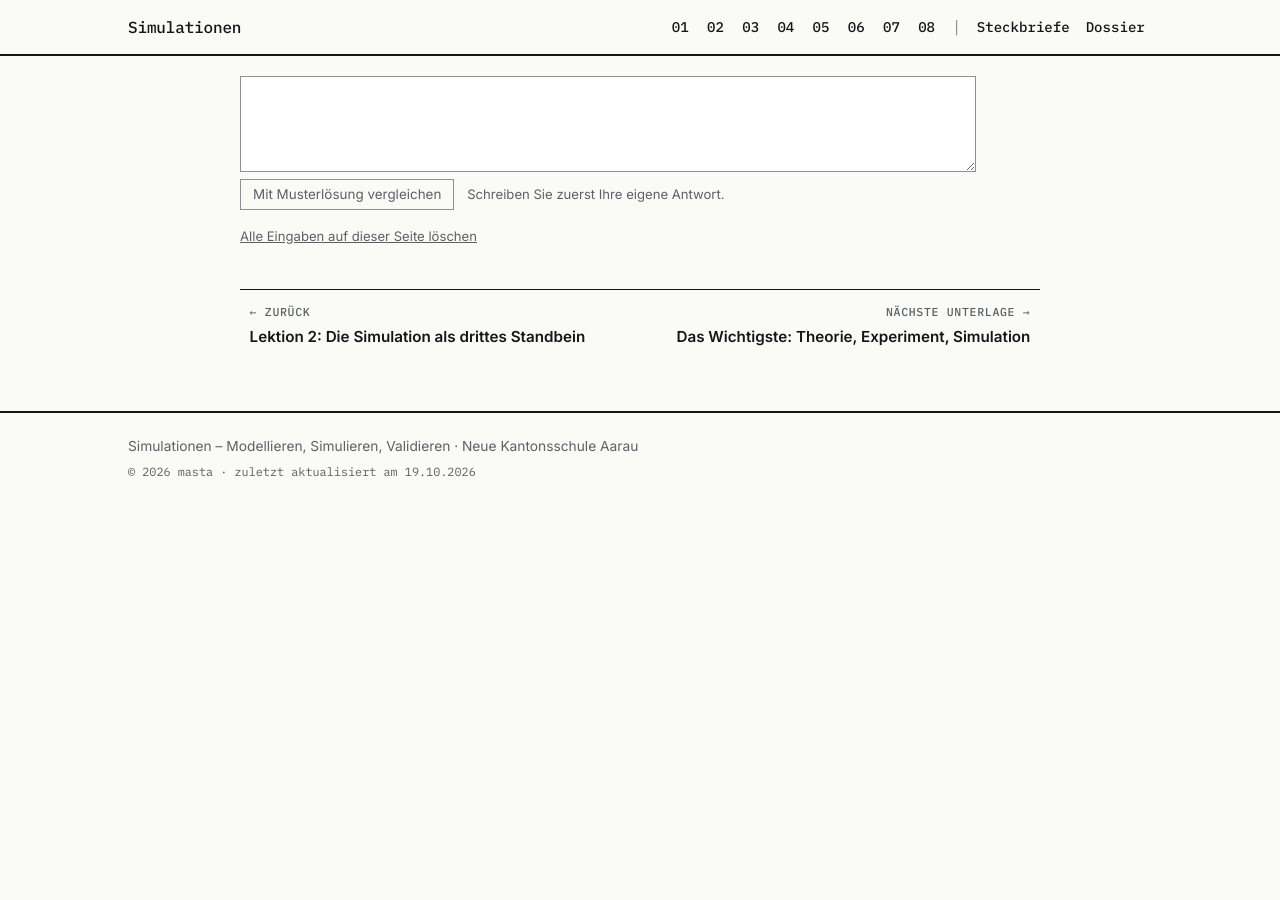
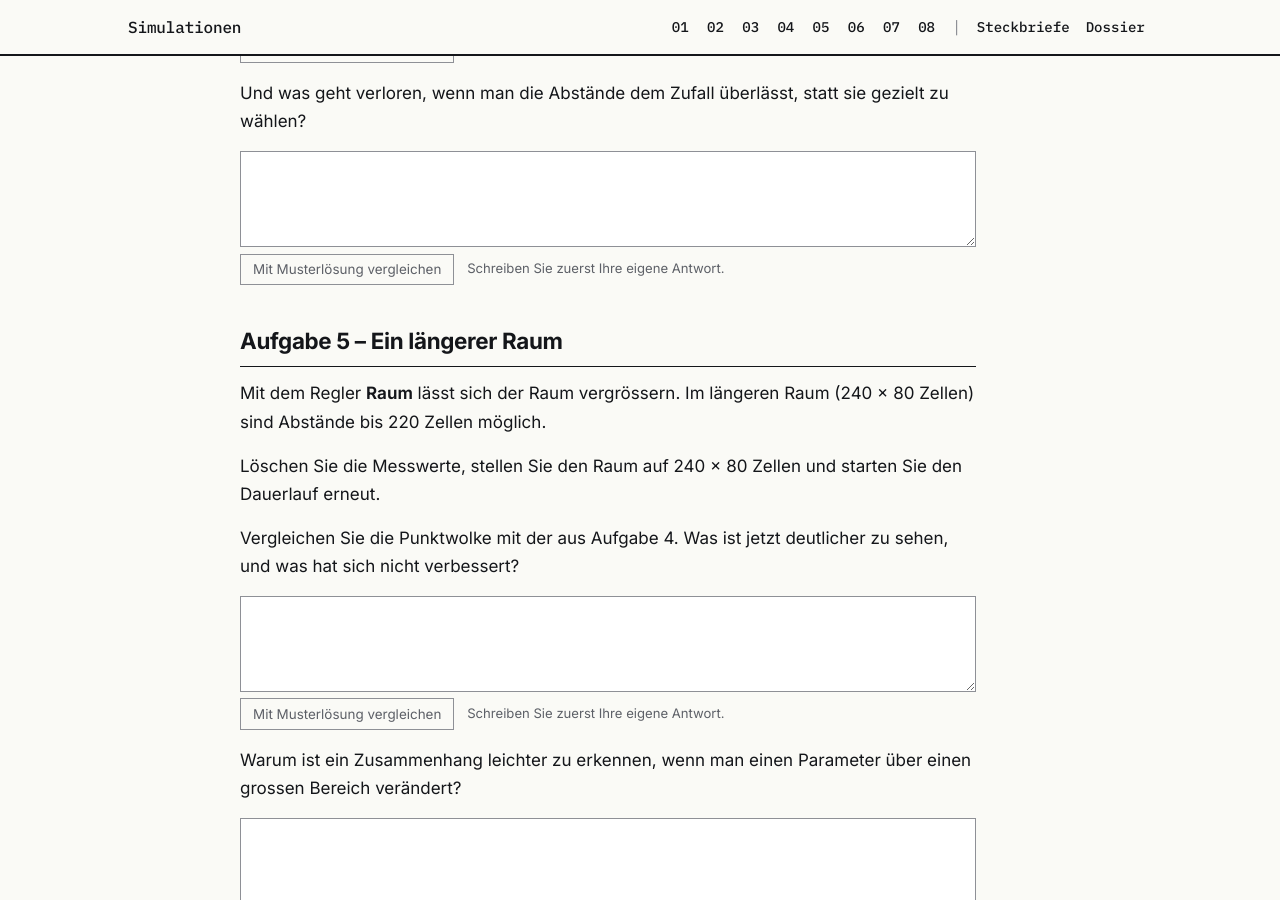
Before and after one commit to masta-nksa/Simulation, a Jekyll site: the page built from lektionen/L2_Zusatz_Modellkritik.md, in a window 1280 px wide and 900 px high, scrolled down 4376 px. Built offline with Jekyll 4.4.1, drawn with Linux system fonts in a browser that asks for light colours; our own code applies the rules of GitHub Pages for plain Markdown files; before the commit the page ends 4900 px from its top, so only the background shows below that; some of the changed text lies outside the part shown.

Commit message:
Brown-Simulation: Raum wählbar (120 × 80, 240 × 80, 240 × 160 Zellen)
Im Dauerlauf der Zusatz-Etappe lässt sich der Raum vergrössern; der grösste
Abstand und das Rechentempo passen sich an, die Messtabelle führt den Raum
als Spalte. Neue Aufgabe 5 zum längeren Raum.

Co-Authored-By: Claude Opus 5.5 <noreply@anthropic.com>

```diff
--- a/assets/js/sim-brown.js
+++ b/assets/js/sim-brown.js
@@ -22,22 +22,29 @@
      data-dauerlauf  zusätzlicher Knopf «Dauerlauf»: Die Simulation wählt den
                      Abstand selbst zufällig und reiht Durchgang an Durchgang,
                      bis man sie stoppt.
+     data-raum       zusätzlicher Regler «Raum» (120 × 80, 240 × 80 oder
+                     240 × 160 Zellen). Die Messtabelle erhält dann als dritte
+                     Spalte den Raum: Abstand, Zeit, Raum, Teilchen, Schwelle.
    ========================================================================== */
 
 (function () {
   "use strict";
 
-  var BREITE = 120, HOEHE = 80;      // Raum in Zellen
+  var RAEUME = [[120, 80], [240, 80], [240, 160]];   // wählbare Räume in Zellen; der erste ist der Standard
+  var BILD_B = 600;                  // Breite der Leinwand in Bildpunkten
   var QUELLE_B = 4, QUELLE_H = 10;   // Quelle am linken Rand, in der Mitte
   var DET_B = 4, DET_H = 8;          // Detektor
-  var ZELLE = 5;                     // Bildpunkte pro Zelle
   var HOECHSTENS = 200000;           // Abbruch, falls der Detektor nie anschlägt
 
   function bauen(kasten, h) {
     var ziel = kasten.dataset.ziel || "brown";
-    var bild = h.leinwand(BREITE * ZELLE, HOEHE * ZELLE,
+    var mitRaum = kasten.hasAttribute("data-raum");
+    var BREITE = RAEUME[0][0], HOEHE = RAEUME[0][1];   // Raum in Zellen
+    var ZELLE = BILD_B / BREITE;                       // Bildpunkte pro Zelle
+    var bild = h.leinwand(BILD_B, HOEHE * ZELLE,
       "Raum mit Teilchen, die sich zufällig bewegen. Links die Quelle, rechts davon der Detektor.");
     var ctx = bild.ctx;
+    var dichte = bild.element.width / BILD_B;          // Gerätepixel pro Bildpunkt
 
     var xs, ys, da, n, zeit, angekommen, zustand, rahmen = null;
     var mitte = HOEHE >> 1;
@@ -52,6 +59,21 @@
     var schwelle = h.regler({ titel: "Schwelle des Detektors", min: 1, max: 10, wert: 3, einheit: "Teilchen", beiAenderung: geaendert });
     var TEMPI = [1, 5, 50], TEMPO_NAME = ["langsam", "schnell", "sehr schnell"];
     var tempo = h.regler({ titel: "Tempo der Anzeige", min: 0, max: 2, wert: 1, format: function (v) { return TEMPO_NAME[v]; } });
+    // Raum wechseln: Leinwand neu zuschneiden, grösster Abstand passt sich an
+    // (20 Zellen vor der rechten Wand ist Schluss).
+    function raumSetzen(i) {
+      BREITE = RAEUME[i][0]; HOEHE = RAEUME[i][1]; ZELLE = BILD_B / BREITE; mitte = HOEHE >> 1;
+      bild.hoehe = HOEHE * ZELLE;
+      bild.element.height = Math.round(bild.hoehe * dichte);
+      bild.element.style.aspectRatio = BILD_B + " / " + bild.hoehe;
+      ctx.setTransform(dichte, 0, 0, dichte, 0, 0);
+      var feld = abstand.element.querySelector("input");
+      feld.max = BREITE - 20;
+      if (abstand.wert() > BREITE - 20) abstand.setzen(BREITE - 20);
+    }
+    var raum = mitRaum ? h.regler({ titel: "Raum", min: 0, max: RAEUME.length - 1, wert: 0,
+      format: function (v) { return RAEUME[v][0] + " × " + RAEUME[v][1] + " Zellen"; },
+      beiAenderung: function (v) { dauer = false; raumSetzen(v); neu(); } }) : null;
 
     var status = h.el("p", { class: "sim-status", "aria-live": "polite" });
     // Ein Knopf startet jeden Durchgang – auch den nächsten mit gleichen Werten.
@@ -72,12 +94,14 @@
     function naechster() {
       if (dauerZahl >= DAUER_HOECHSTENS) { dauer = false; neu(); return; }
       dauerZahl++;
-      abstand.setzen(10 + 5 * Math.floor(Math.random() * 19));   // 10, 15, … 100 Zellen
+      abstand.setzen(10 + 5 * Math.floor(Math.random() * ((BREITE - 30) / 5 + 1)));   // 10, 15, … bis 20 Zellen vor der Wand
       neu(); zustand = "laeuft"; beschriften(); schleife();
     }
 
     var reglerBox = h.el("div", { class: "sim-reglerfeld" });
-    reglerBox.append(abstand.element, anzahl.element, schwelle.element, tempo.element);
+    reglerBox.append(abstand.element, anzahl.element, schwelle.element);
+    if (raum) reglerBox.appendChild(raum.element);
+    reglerBox.appendChild(tempo.element);
     var leiste = h.el("div", { class: "sim-knoepfe" });
     leiste.append(knopfStart, knopfNeu);
     if (knopfDauer) leiste.appendChild(knopfDauer);
@@ -118,11 +142,15 @@
       rahmen = requestAnimationFrame(function takt() {
         rahmen = null;
         if (zustand !== "laeuft") return;
-        var schritte = dauer ? Math.max(TEMPI[tempo.wert()], 50) : TEMPI[tempo.wert()];
+        // Im Dauerlauf mindestens «sehr schnell»; in einem längeren Raum dauern
+        // die Durchgänge im Quadrat länger, darum entsprechend mehr Schritte pro Bild.
+        var schritte = dauer ? Math.max(TEMPI[tempo.wert()], Math.round(50 * BREITE * BREITE / 14400)) : TEMPI[tempo.wert()];
         for (var s = 0; s < schritte; s++) {
           if (schritt()) {
             zustand = "fertig";
-            h.Daten.anhaengen(ziel, [abstand.wert(), zeit, anzahl.wert(), schwelle.wert()]);
+            h.Daten.anhaengen(ziel, mitRaum
+              ? [abstand.wert(), zeit, BREITE + " × " + HOEHE, anzahl.wert(), schwelle.wert()]
+              : [abstand.wert(), zeit, anzahl.wert(), schwelle.wert()]);
             break;
           }
           if (zeit >= HOECHSTENS) { zustand = "abbruch"; break; }
@@ -164,7 +192,8 @@
 
       // Teilchen
       ctx.fillStyle = f.text;
-      for (var i = 0; i < n; i++) ctx.fillRect(xs[i] * ZELLE + 1, ys[i] * ZELLE + 1, ZELLE - 2, ZELLE - 2);
+      var g = ZELLE >= 4 ? ZELLE - 2 : Math.max(1.6, ZELLE - .6), rand = (ZELLE - g) / 2;   // in kleinen Zellen bleiben die Teilchen sichtbar
+      for (var i = 0; i < n; i++) ctx.fillRect(xs[i] * ZELLE + rand, ys[i] * ZELLE + rand, g, g);
 
       ctx.lineWidth = 2; ctx.strokeStyle = f.text;
       ctx.strokeRect(dx - 1, dy - 1, dw + 2, dh + 2);
--- a/lektionen/L2_Zusatz_Modellkritik.md
+++ b/lektionen/L2_Zusatz_Modellkritik.md
@@ -66,9 +66,9 @@ reiht Durchgang an Durchgang, bis Sie stoppen.
 
 Lassen Sie den Dauerlauf laufen, bis etwa 40 Messwerte beisammen sind.
 
-<div class="simulation" data-modell="brown" data-ziel="brown-serie" data-dauerlauf></div>
+<div class="simulation" data-modell="brown" data-ziel="brown-serie" data-dauerlauf data-raum></div>
 
-<div class="messtabelle" data-id="brown-serie" data-spalten="Abstand (Zellen);Zeit (Zeitschritte)" data-fest></div>
+<div class="messtabelle" data-id="brown-serie" data-spalten="Abstand (Zellen);Zeit (Zeitschritte);Raum (Zellen)" data-fest></div>
 
 <div class="schaubild" data-quelle="brown-serie" data-x="Abstand (Zellen)" data-y="Zeit (Zeitschritte)" data-kurven="linear;quadratisch"></div>
 
@@ -79,3 +79,21 @@ Was erkennen Sie in diesem Schaubild besser als mit zwölf Messwerten bei vier A
 Und was geht verloren, wenn man die Abstände dem Zufall überlässt, statt sie gezielt zu wählen?
 
 <div class="antwort" data-zeilen="3" data-loesung="Beim selben Abstand gibt es nur wenige oder gar keine Wiederholungen. Man kann darum schlecht sagen, wie stark die Zeit bei einem festen Abstand streut, und ein einzelner Ausreisser fällt nicht auf. Wer einen Parameter gezielt verändert und jede Einstellung mehrmals misst, sieht beides. Das Experiment im Schulzimmer hatte genau diese Schwäche: jeder Abstand nur einmal."></div>
+
+## Aufgabe 5 – Ein längerer Raum
+
+Mit dem Regler **Raum** lässt sich der Raum vergrössern. Im längeren Raum (240 × 80 Zellen)
+sind Abstände bis 220 Zellen möglich.
+
+Löschen Sie die Messwerte, stellen Sie den Raum auf 240 × 80 Zellen und starten Sie den
+Dauerlauf erneut.
+
+Vergleichen Sie die Punktwolke mit der aus Aufgabe 4. Was ist jetzt deutlicher zu sehen, und
+was hat sich nicht verbessert?
+
+<div class="antwort" data-zeilen="3" data-loesung="Deutlicher ist der Bogen: Über den doppelten Bereich von Abständen biegt sich die Punktwolke sichtbar nach oben, eine Gerade kann ihr nicht folgen. Nicht verbessert hat sich die Streuung: Die einzelnen Durchgänge liegen immer noch weit um die Kurve herum, und die quadratische Kurve weicht ähnlich stark von den Messwerten ab wie vorher. Ein grösserer Raum macht den Zufall nicht kleiner."></div>
+
+Warum ist ein Zusammenhang leichter zu erkennen, wenn man einen Parameter über einen grossen
+Bereich verändert?
+
+<div class="antwort" data-zeilen="3" data-loesung="Über einen kleinen Bereich sieht fast jede Kurve wie eine Gerade aus, und die zufällige Streuung ist ähnlich gross wie der Unterschied zwischen den Kurven. Über einen grossen Bereich laufen eine Gerade und eine Parabel weit auseinander – welche von beiden passt, sieht man dann von Auge."></div>
```
Also changed, not shown: lektionen/L2_Ablaufplan.md (+7 -0 lines), lsg/L2_Loesung_Theorie_Brown.md (+8 -0 lines).
